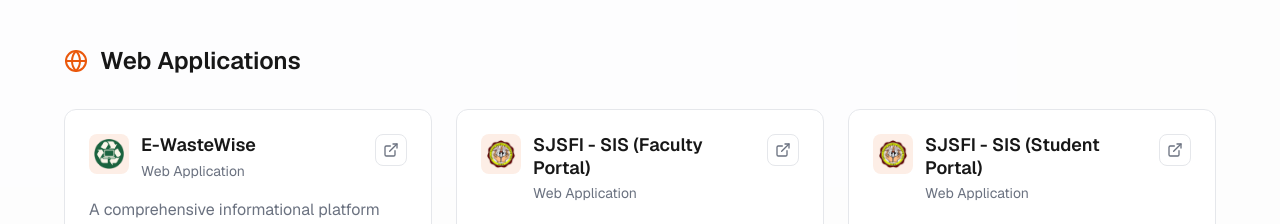
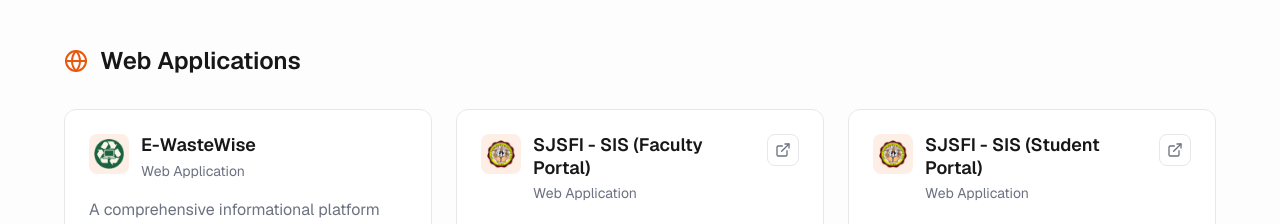
Before and after one commit to dnsxmrs/dnsxmrs-portfolio, a Next.js app: page / in a window 1280 px wide. Shown: the part 2100-2324 px from the top of the page. Built offline with nearby package versions, Linux system fonts and the light colour scheme.

Commit message:
Update projects.ts

```diff
--- a/src/data/projects.ts
+++ b/src/data/projects.ts
@@ -184,10 +184,10 @@ export const projects: Project[] = [
     title: 'E-WasteWise',
     description: 'A comprehensive informational platform educating users about electronic waste in the Philippines. Features e-waste definitions, categories, interactive counter, disposal site locator, and proper disposal guidelines tailored for Filipino consumers.',
     techStack: ['Next.js', 'React', 'Tailwind CSS', 'TypeScript'],
-    demoUrl: 'https://e-wastewise.vercel.app/',
+    // demoUrl: 'https://e-wastewise.vercel.app/',
     category: 'web',
-    deploymentStatus: 'in-development',
-    featured: true,
+    deploymentStatus: 'not-deployed',
+    // featured: true,
     icon: '/ewastewise.webp', // Using your existing image
     iconType: 'image'
   },
```
